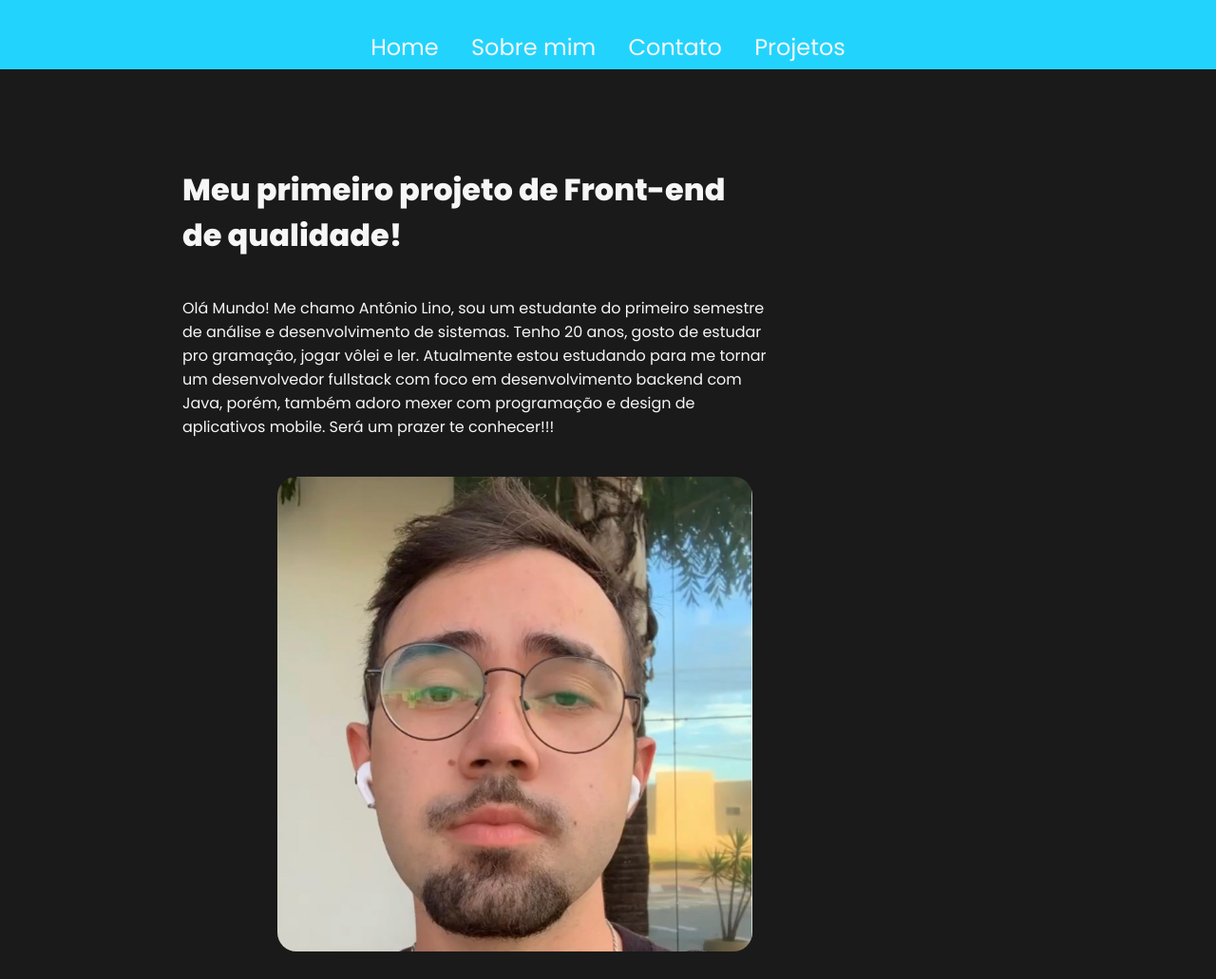
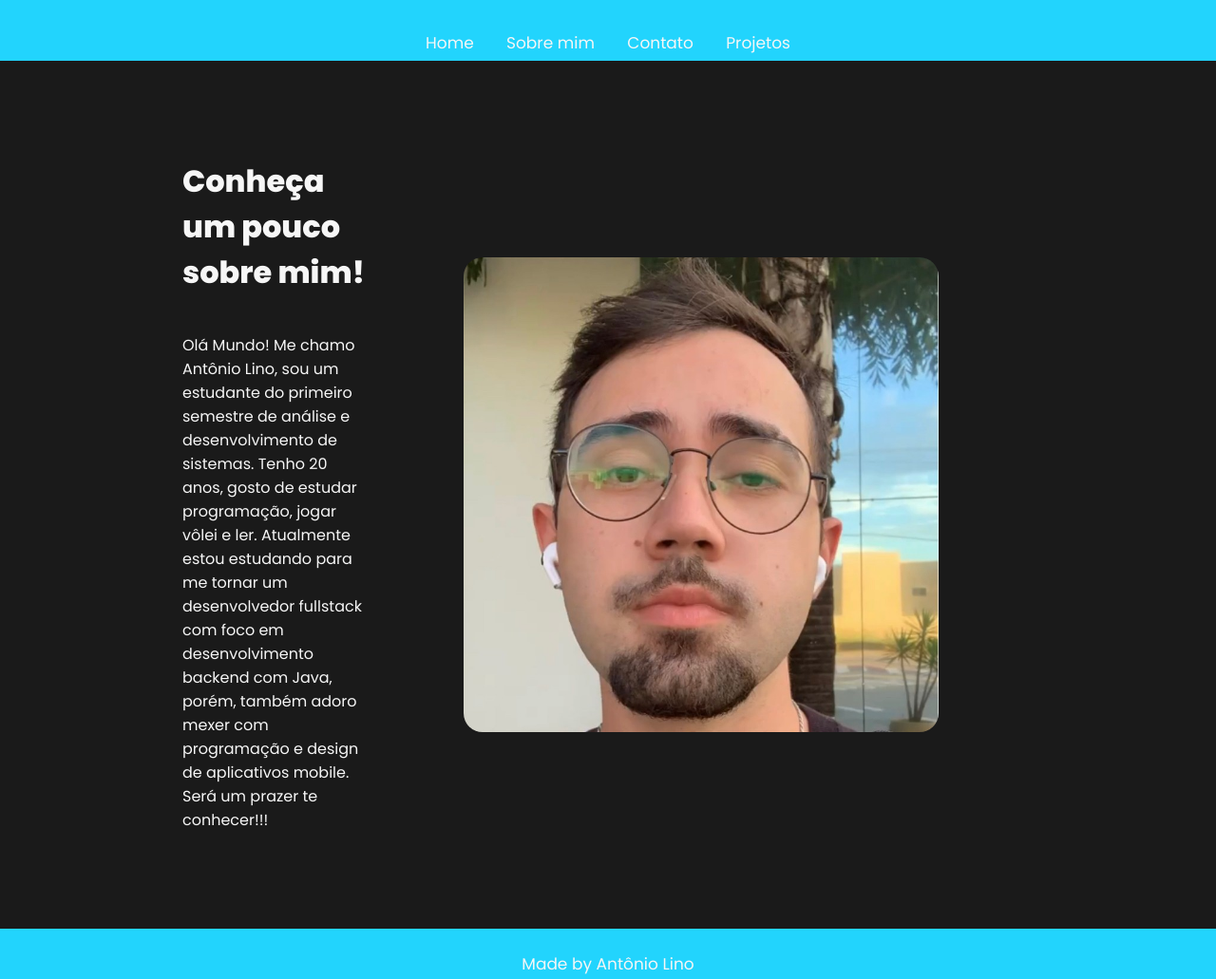
Before and after one commit to AntonioALino/Aula-Front-End-Alura, a plain HTML site: page SobreMim.html in a window 1280 px wide. Shown: the top 1031 px of the page at 95% size. Drawn offline with Linux system fonts and the light colour scheme.

Commit message:
Arrumando a página sobre mim

```diff
--- a/SobreMim.html
+++ b/SobreMim.html
@@ -1,10 +1,10 @@
 <!DOCTYPE html>
 <html lang="pt-br">
   <head>
-  <meta charset="UTF-8">
-  <meta http-equiv="X-UA-Compatible" content="IE=edge">
-  <meta name="viewport" content="width=device-width, initial-scale=1.0">
-  <link rel="stylesheet" href="./styles/AboutMe.css">
+    <meta charset="UTF-8" />
+    <meta http-equiv="X-UA-Compatible" content="IE=edge" />
+    <meta name="viewport" content="width=device-width, initial-scale=1.0" />
+    <link rel="stylesheet" href="./styles/AboutMe.css" />
     <title>Sobre Antônio Lino</title>
   </head>
   <body>
@@ -12,22 +12,27 @@
       <nav class="navigation">
         <a class="List-Header" href="index.html">Home</a>
         <a class="List-Header" href="SobreMim.html">Sobre mim</a>
-    <a class="List-Header" href="mailto=antonioaplino@gmail.com">Contato</a>
+        <a class="List-Header" href="mailto:antonioaplino@gmail.com">Contato</a>
         <a class="List-Header" href="Projetos.html">Projetos</a>
       </nav>
     </header>
     <main class="Apresentation">
       <div class="container">
         <h1 class="First-Text">
-      Meu primeiro projeto de
-      <strong> Front-end de qualidade!</strong>
+          Conheça um pouco
+          <strong> sobre mim!</strong>
         </h1>
         <div class="Paragraph-Direction">
           <p class="Paragraph">
-      Olá Mundo! Me chamo Antônio Lino, sou um estudante do primeiro semestre de análise e desenvolvimento de sistemas. Tenho 20 anos, gosto de estudar pro
-      gramação, jogar vôlei e ler. Atualmente estou estudando para me tornar um desenvolvedor fullstack com foco em desenvolvimento backend com Java,
-      porém, também adoro mexer com programação e design de aplicativos mobile. Será um prazer te conhecer!!!
+            Olá Mundo! Me chamo Antônio Lino, sou um estudante do primeiro
+            semestre de análise e desenvolvimento de sistemas. Tenho 20 anos,
+            gosto de estudar programação, jogar vôlei e ler. Atualmente estou
+            estudando para me tornar um desenvolvedor fullstack com foco em
+            desenvolvimento backend com Java, porém, também adoro mexer com
+            programação e design de aplicativos mobile. Será um prazer te
+            conhecer!!!
           </p>
+        </div>
       </div>
       <img
         class="Image"
--- a/styles/AboutMe.css
+++ b/styles/AboutMe.css
@@ -1,5 +1,4 @@
 @import url(https://fonts.googleapis.com/css2?family=Poppins:wght@100;200;300;400;500;600;800;900&display=swap);
-
 
 :root {
   --background-color: #1a1a1a;
@@ -20,7 +19,6 @@
   background-color: var(--primary-color);
 }
 
-
 .navigation {
   gap: 80px;
   text-align: end;
@@ -34,7 +32,7 @@
   overflow: hidden;
   color: var(--secundary-color);
   margin: 15px;
-  font-size: 24px;
+  font-size: 17px;
 }
 
 body {
@@ -52,8 +50,6 @@ body {
 
 .container {
   width: 615px;
-  display: flex;
-  flex-direction: column;
   gap: 40px;
 }
 
@@ -63,6 +59,13 @@ body {
   height: 500px;
   margin: 0px 100px;
 
+
+  position: relative;
+}
+
+.Paragraph{
+  float: left;
+  margin-top: 40px;
 }
 
 .footer {
@@ -73,5 +76,5 @@ body {
   left: 0;
   bottom: 0;
   position: relative;
-  font-size: 24px;
+  font-size: 17px;
 }
--- a/styles/Projetos.css
+++ b/styles/Projetos.css
@@ -1,4 +1,6 @@
 @import url(https://fonts.googleapis.com/css2?family=Poppins:wght@100;200;300;400;500;600;800;900&display=swap);
+@import url(https://fonts.googleapis.com/css2?family=Fira+Code:wght@100;200;300;400;500;600;700&display=swap);
+
 
 body {
   font-family: "Poppins", sans-serif;
@@ -33,7 +35,7 @@ body {
   overflow: hidden;
   color: var(--secundary-color);
   margin: 15px;
-  font-size: 16px;
+  font-size: 17px;
 }
 
 .container {
@@ -52,7 +54,7 @@ body {
   overflow: hidden;
   white-space: nowrap;
   font-size: 24px;
-  font-family: "Poppins";
+  font-family: "Fira Code";
   letter-spacing: 0.15em;
   animation: typing 3s steps(40, end), blink-caret 0.75s step-end infinite;
 }
@@ -83,6 +85,6 @@ body {
   left: 0;
   bottom: 0;
   position: fixed;
-  font-size: 13px;
+  font-size: 17px;
   max-height: 70px;
 }
--- a/styles/styles.css
+++ b/styles/styles.css
@@ -30,7 +30,7 @@ body {
   text-decoration: none;
   color: #f6f6f6;
   overflow: hidden;
-  font-size: 24px;
+  font-size: 17px;
   margin: 15px;
 }
 
@@ -123,5 +123,5 @@ strong {
 .Text-Footer {
   color: white;
   text-align: center;
-  font-size: 24px;
+  font-size: 17px;
 }
```
Also changed, not shown: Projetos.html (+1 -1 lines). Lines whose indentation alone changed are shown as unchanged.
